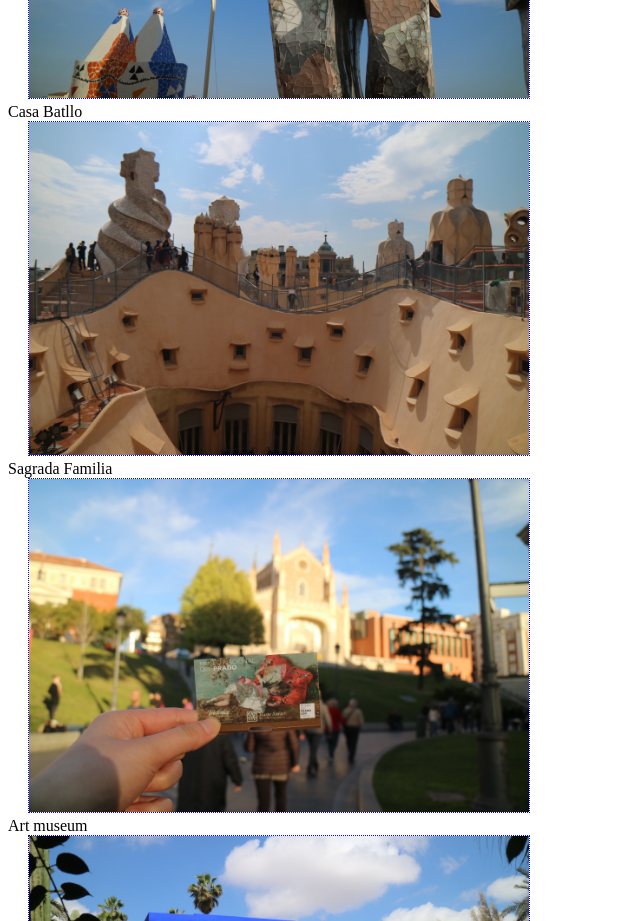
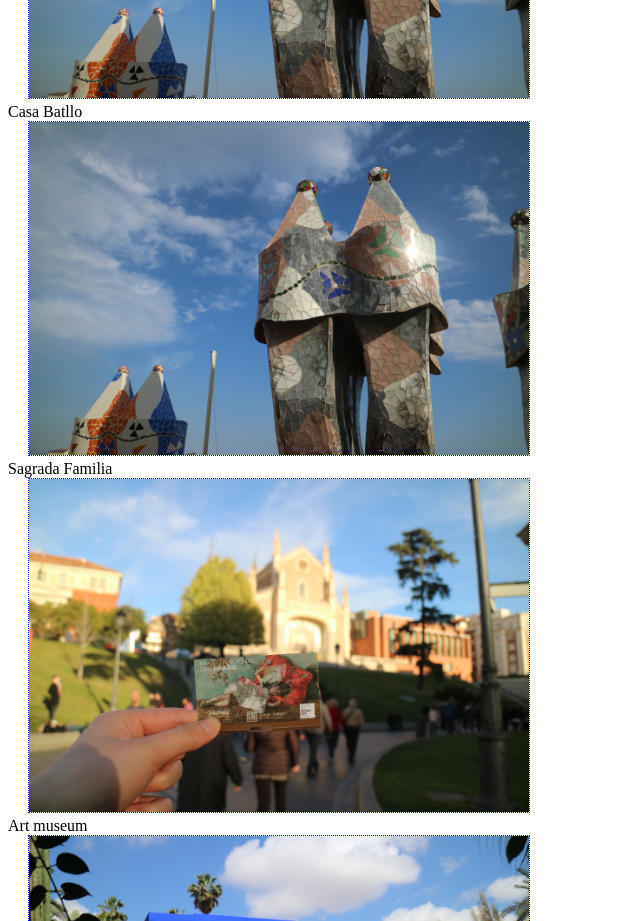
Before and after one commit to athenaff122/portfolio-content, a plain HTML site: page gallery_page.html in a window 1280 px wide. Shown: the part 920-1841 px from the top of the page, without its empty margins (0-640 px from the left). Drawn offline with Linux system fonts and the light colour scheme.

Commit message:
Update gallery_page.html

```diff
--- a/gallery_page.html
+++ b/gallery_page.html
@@ -37,7 +37,7 @@
 			<figcaption>Casa Batllo</figcaption>
 	</figure2>
 	<figure3>
-			<img src="images/barcelona2.JPG" width="500" alt="Sagrada Familia">
+			<img src="images/barcelona.JPG" width="500" alt="Sagrada Familia">
 			<figcaption>Sagrada Familia</figcaption>
 	</figure3>
 	<figure4>
```
